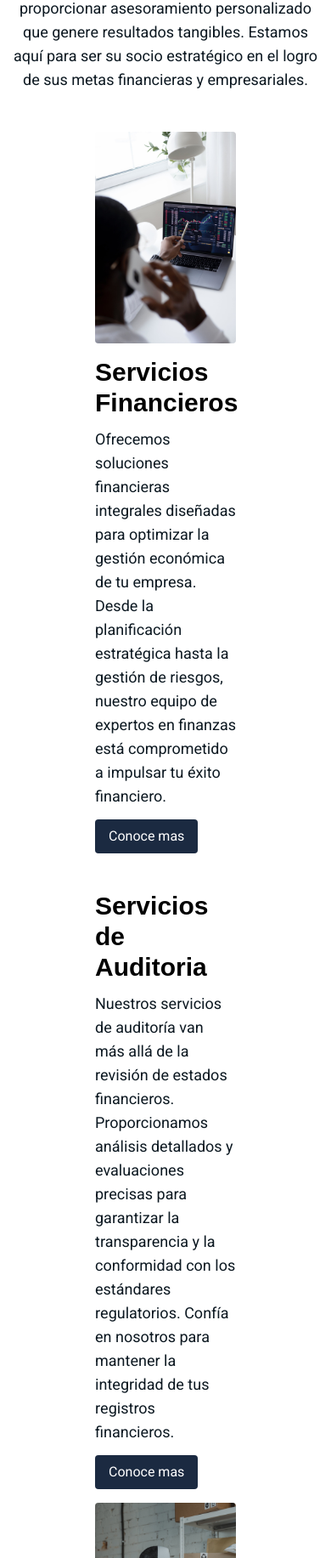
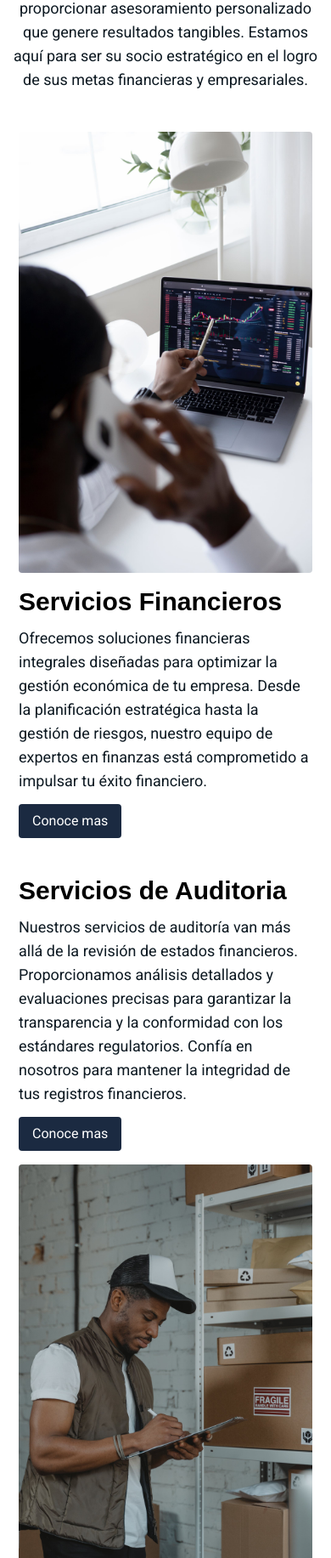
Before and after one commit to esdrasclth/auditoresMAC, a plain HTML site: page index.html in a window 390 px wide. Shown: the part 1259-3092 px from the top of the page at 85% size. Drawn offline with nearby package versions, Linux system fonts and the light colour scheme.

Commit message:
correcting the width of the services section for mobile devices.

```diff
--- a/index.html
+++ b/index.html
@@ -165,7 +165,7 @@
     <!--SERVICIOS-->
     <section>
         <div class="container mx-auto md:px-16">
-            <div class="md:flex p-1.5 px-24 items-center justify-between">
+            <div class="md:flex p-1.5 md:px-24 items-center justify-between">
                 <div class="md:w-full lg:w-1/2 max-w-96 m-4">
                     <img class="rounded" src="./assets/img/financieros.jpg" alt="">
                 </div>
@@ -179,7 +179,7 @@
                     <a href="" class="bg-primary text-white py-2 px-4 hover:bg-hover inline-block rounded">Conoce mas</a>
                 </div>
             </div>
-            <div class="md:flex p-1.5 px-24 items-center justify-between">
+            <div class="md:flex p-1.5 md:px-24 items-center justify-between">
                 <div class="md:w-full lg:w-1/2 max-w-96 m-4">
                     <h2 class="font-semibold text-3xl">Servicios de Auditoria</h2>
                     <p class="text-tercero text-lg my-3">
@@ -194,7 +194,7 @@
                     <img class="rounded" src="./assets/img/auditoria.jpg" alt="">
                 </div>
             </div>
-            <div class="md:flex p-1.5 px-24 items-center justify-between">
+            <div class="md:flex p-1.5 md:px-24 items-center justify-between">
                 <div class="md:w-full lg:w-1/2 max-w-96 m-4">
                     <img class="rounded" src="./assets/img/consultoria.jpg" alt="">
                 </div>
```
